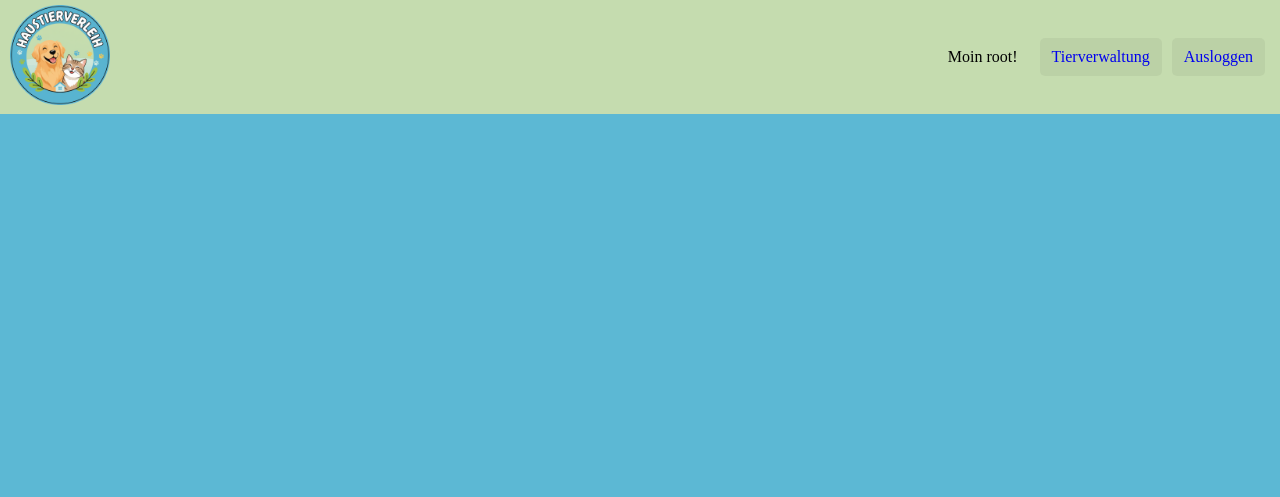
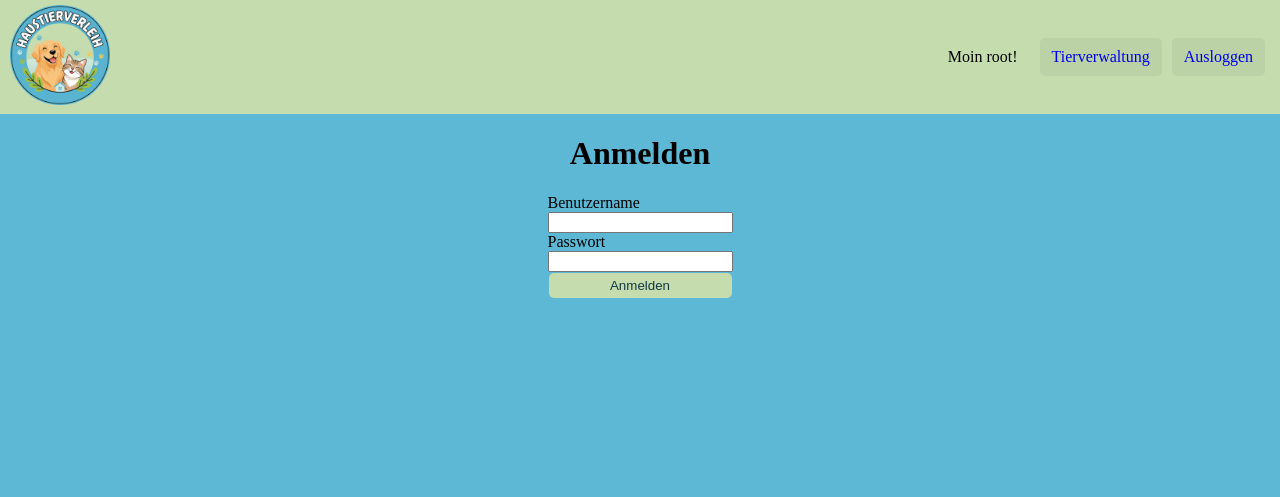
Before and after one commit to cewolfmeier/Haustierverleih, a Flask app: page /login in a window 1280 px wide. Shown: the top 497 px of the page. Run offline with Flask 3, Linux system fonts and the light colour scheme.

Commit message:
add login form

```diff
--- a/app/templates/auth/login.html
+++ b/app/templates/auth/login.html
@@ -1,5 +1,12 @@
 {% extends 'base.html' %}
 
 {% block content %}
-
+<h1>Anmelden</h1>
+<form action="{{url_for('login')}}" method="post">
+    <label for="username">Benutzername</label>
+    <input type="text" name="Username" id="username" required>
+    <label for="password">Passwort</label>
+    <input type="password" name="Password" id="password" required>
+    <input class="button-form" type="submit" value="Anmelden">
+</form>
 {% endblock %}
```
